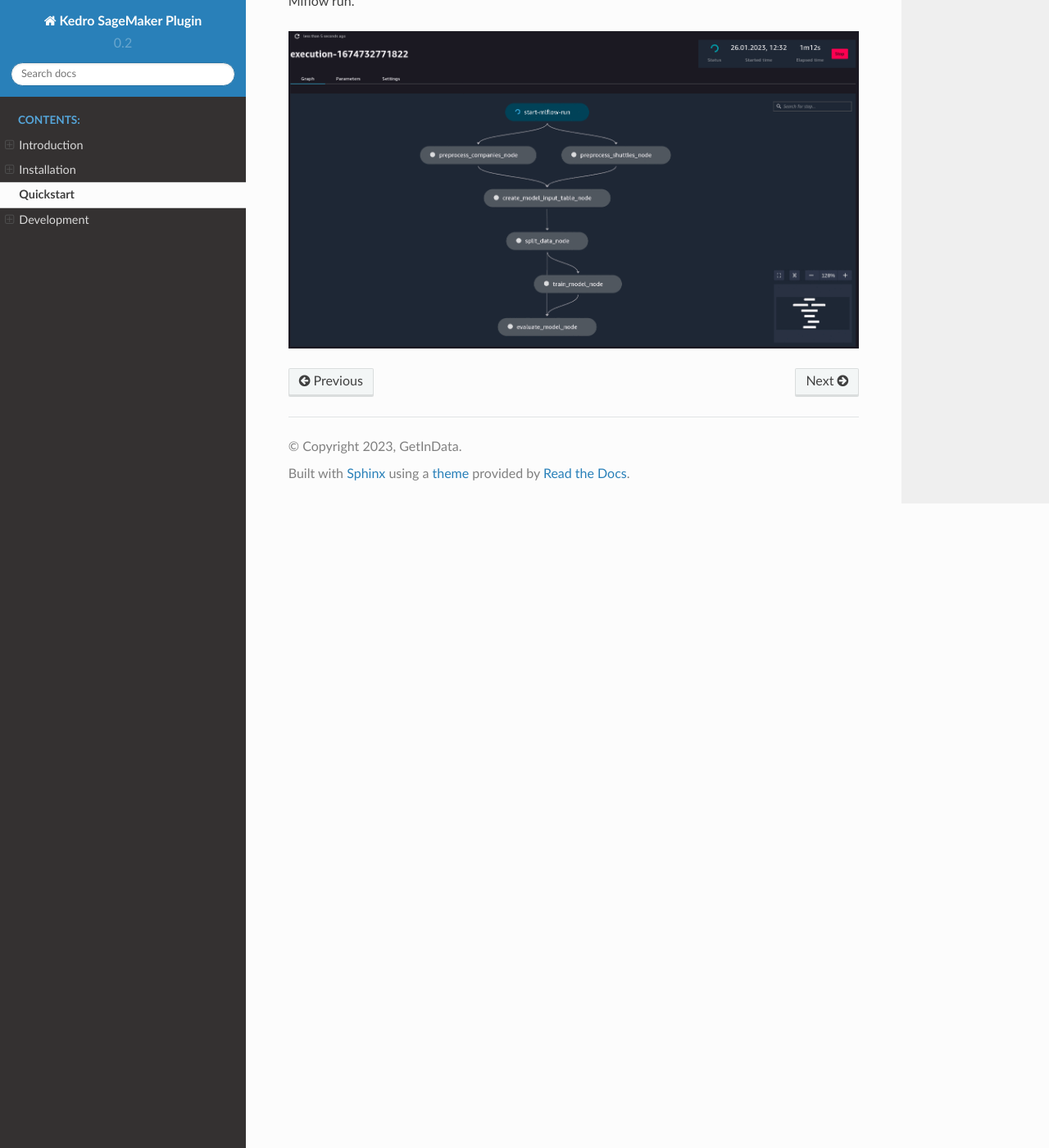
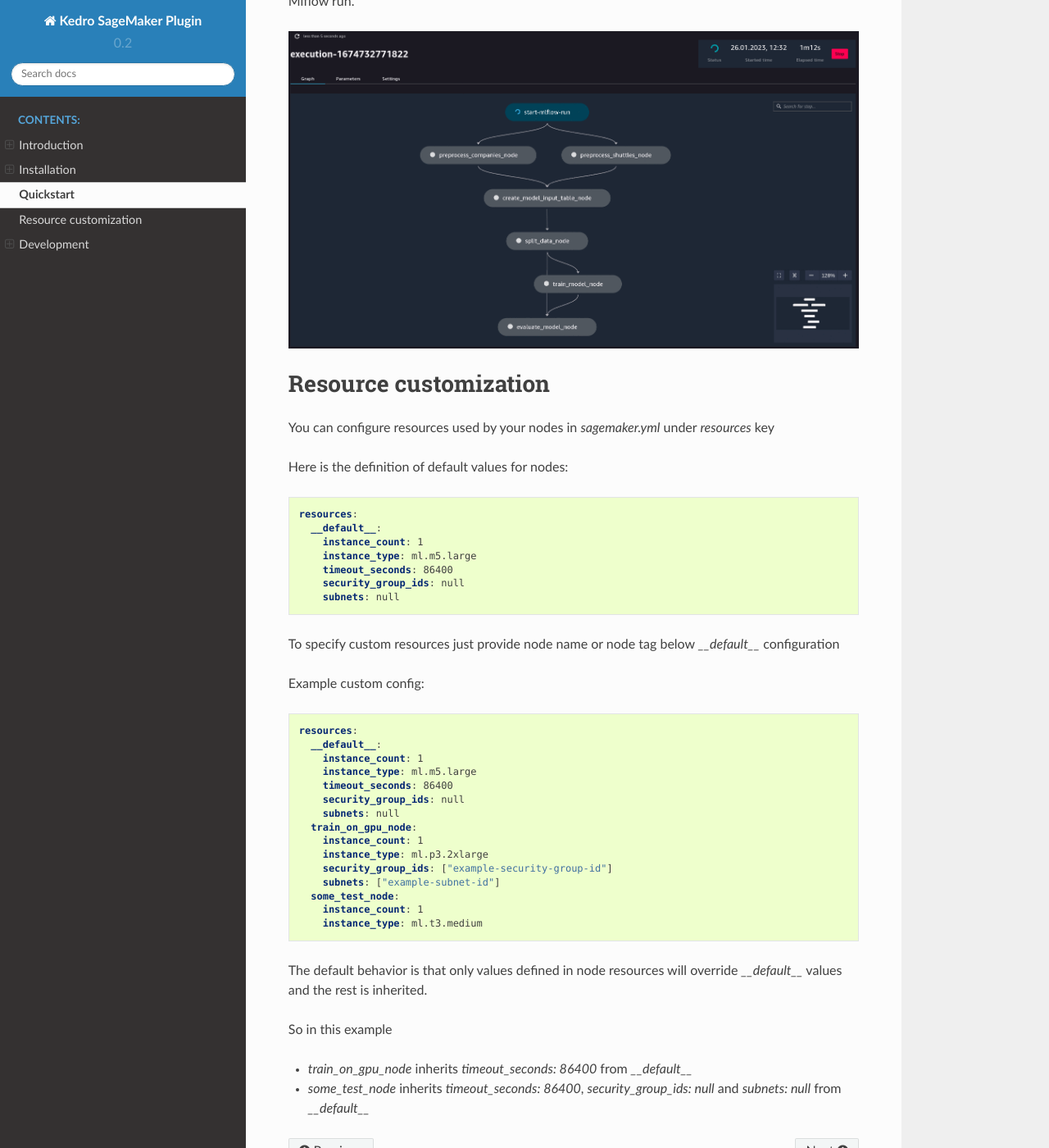
Before and after one commit to getindata/kedro-sagemaker, a Sphinx documentation site: the page built from docs/source/03_quickstart.rst, in a window 1280 px wide and 1400 px high, scrolled down 3194 px. Shown: the whole window at 82% size. Built offline with Sphinx 7.4.7 and the Read the Docs theme 2.0.0, drawn with Linux system fonts in a browser that asks for light colours.

Commit message:
Add subnets and security groups configuration for nodes (#11)

```diff
--- a/docs/source/03_quickstart.rst
+++ b/docs/source/03_quickstart.rst
@@ -114,3 +114,49 @@
 .. |Kedro SageMaker Pipelines execution| image:: ../images/sagemaker_running_pipeline.gif
 
 .. |Kedro SageMaker Pipeline with Mlflow| image:: ../images/pipeline_with_mlflow.gif
+
+Resource customization
+----
+You can configure resources used by your nodes in `sagemaker.yml` under `resources` key
+
+Here is the definition of default values for nodes:
+
+.. code:: yaml
+
+  resources:
+    __default__:
+      instance_count: 1
+      instance_type: ml.m5.large
+      timeout_seconds: 86400
+      security_group_ids: null
+      subnets: null
+
+
+To specify custom resources just provide node name or node tag below `__default__` configuration
+
+Example custom config:
+
+.. code:: yaml
+
+  resources:
+    __default__:
+      instance_count: 1
+      instance_type: ml.m5.large
+      timeout_seconds: 86400
+      security_group_ids: null
+      subnets: null
+    train_on_gpu_node:
+      instance_count: 1
+      instance_type: ml.p3.2xlarge
+      security_group_ids: ["example-security-group-id"]
+      subnets: ["example-subnet-id"]
+    some_test_node:
+      instance_count: 1
+      instance_type: ml.t3.medium
+
+The default behavior is that only values defined in node resources will override `__default__` values and the rest is inherited.
+
+So in this example
+
+* `train_on_gpu_node` inherits `timeout_seconds: 86400` from `__default__`
+* `some_test_node` inherits `timeout_seconds: 86400`, `security_group_ids: null` and `subnets: null` from `__default__`
```
Also changed, not shown: CHANGELOG.md (+2 -0 lines), CONTRIBUTING.md (+1 -1 lines), 4 other files.
